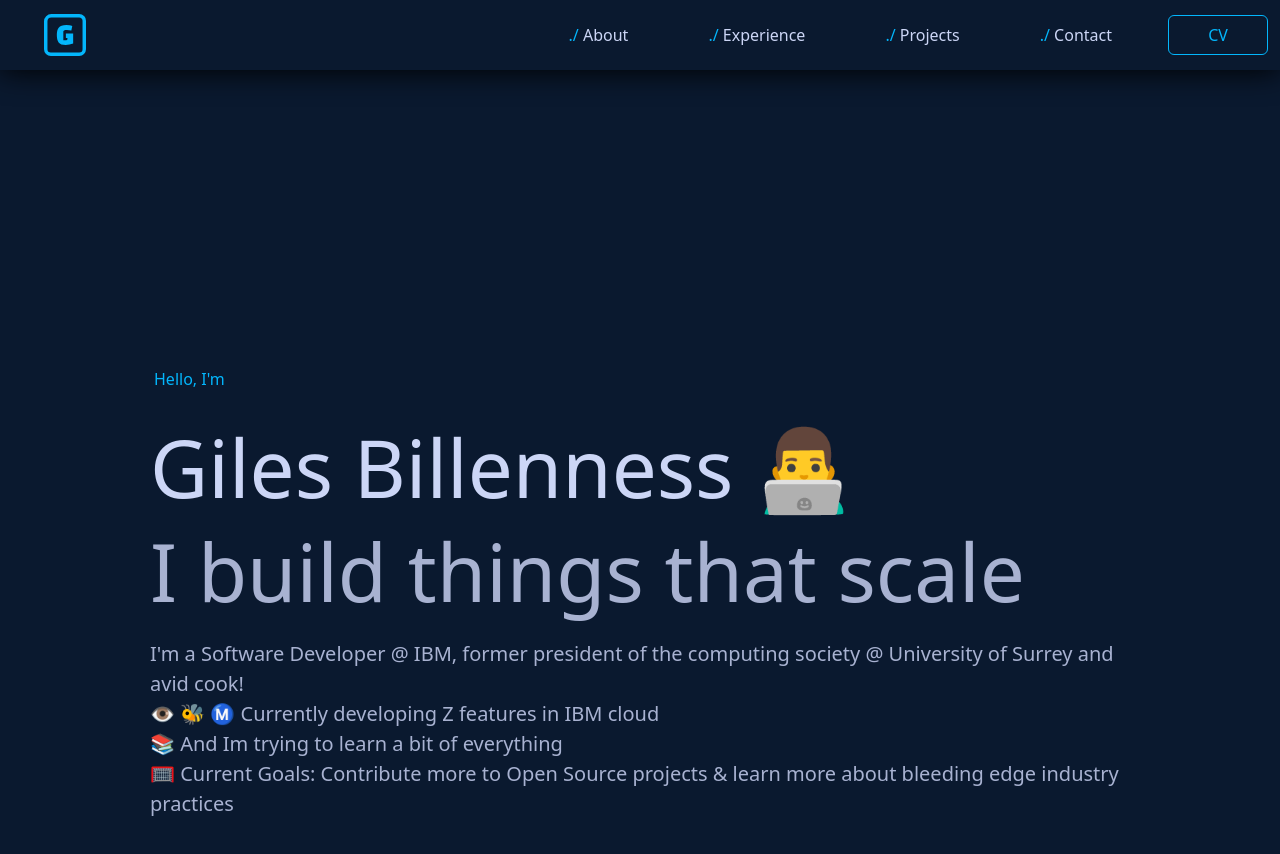
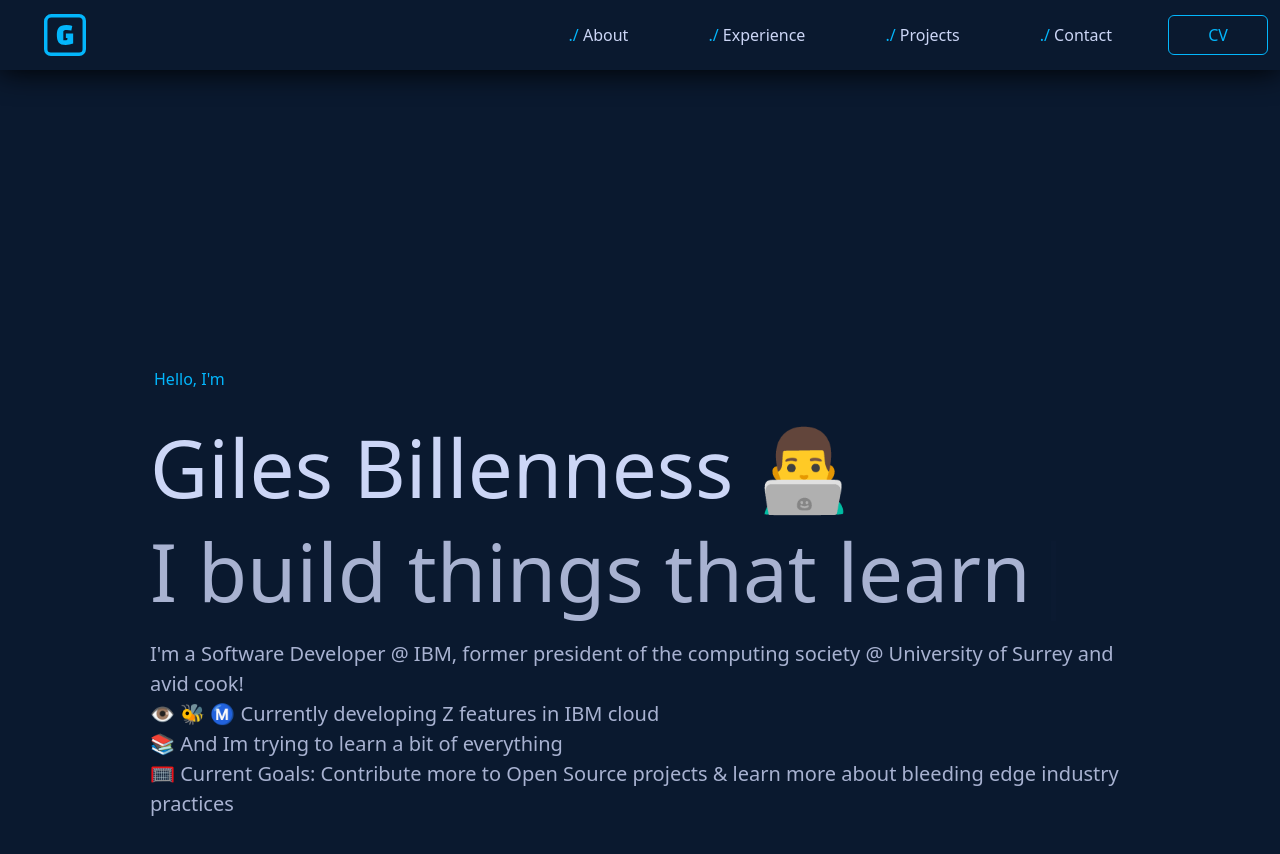
Before and after one commit to Giles-Billenness/Giles-Billenness.github.io, a React (Create React App) app: page / in a window 1280 px wide. Shown: the top 854 px of the page. Built offline with nearby package versions, Linux system fonts and the light colour scheme.

Commit message:
Add typewriter effect to intro card + faster animations

```diff
--- a/package.json
+++ b/package.json
@@ -18,6 +18,7 @@
     "react-bootstrap": "^2.7.0",
     "react-dom": "^18.2.0",
     "react-icons": "^4.7.1",
+    "typewriter-effect": "^2.19.0",
     "web-vitals": "^3.1.1"
   },
   "devDependencies": {
--- a/src/components/intro-section/intro-section.module.scss
+++ b/src/components/intro-section/intro-section.module.scss
@@ -22,7 +22,7 @@
   // animation-delay: 100ms;
   //on load animation
   animation: fadein ease-in both;
-  animation-duration: 1s;
+  animation-duration: 0.5s;
   animation-delay: 100ms;
 
 }
@@ -31,16 +31,20 @@
   color: var(--textColor);
   //on load animation
   animation: fadein ease-in both;
-  animation-duration: 1s;
+  animation-duration: 0.5s;
   animation-delay: 200ms;
 }
 .Intro-subheading {
   font-size: 80px;
   color: var(--textColourPrimary);
   margin: 5px 0px 0px;
+  //in line
+  display: flex;
+  // flex-flow: row;
+  // flex-wrap: wrap;
   //on load animation
   animation: fadein ease-in both;
-  animation-duration: 1s;
+  animation-duration: 0.5s;
   animation-delay: 300ms;
 }
 .Intro-bodyText {
@@ -50,6 +54,6 @@
   // word-wrap: break-word;
   //on load animation
   animation: fadein ease-in both;
-  animation-duration: 1s;
+  animation-duration: 0.5s;
   animation-delay: 400ms;
 }
--- a/src/components/intro-section/intro-section.tsx
+++ b/src/components/intro-section/intro-section.tsx
@@ -1,5 +1,6 @@
 import styles from './intro-section.module.scss';
 import classNames from 'classnames';
+import Typewriter from 'typewriter-effect';
 
 export interface IntroSectionProps {
     className?: string;
@@ -15,7 +16,9 @@ export const IntroSection = ({ className, children = 'IntroSection' }: IntroSect
         <div className={classNames(styles.root, className)}>
             <h1 className={styles['Intro-greeting']}>Hello, I'm</h1>
             <h2 className={styles['Intro-name']}>Giles Billenness ‍‍👨‍💻</h2>
-            <h3 className={styles['Intro-subheading']}>I build things that scale</h3>
+            <h3 className={styles['Intro-subheading']}>
+                I build things that&nbsp;<Typewriter options={{strings: ['scale', 'learn', 'evolve'], autoStart: true,loop: true, delay:200}}/>
+            </h3>
             <p className={styles['Intro-bodyText']}>
                 I'm a Software Developer @ IBM, former president of the computing society @ University of Surrey and avid cook!<br></br>
                 👁️ 🐝 Ⓜ️ Currently developing Z features in IBM cloud<br></br>
```
Also changed, not shown: 1 other file (tests, documents, lock files or other folders).
